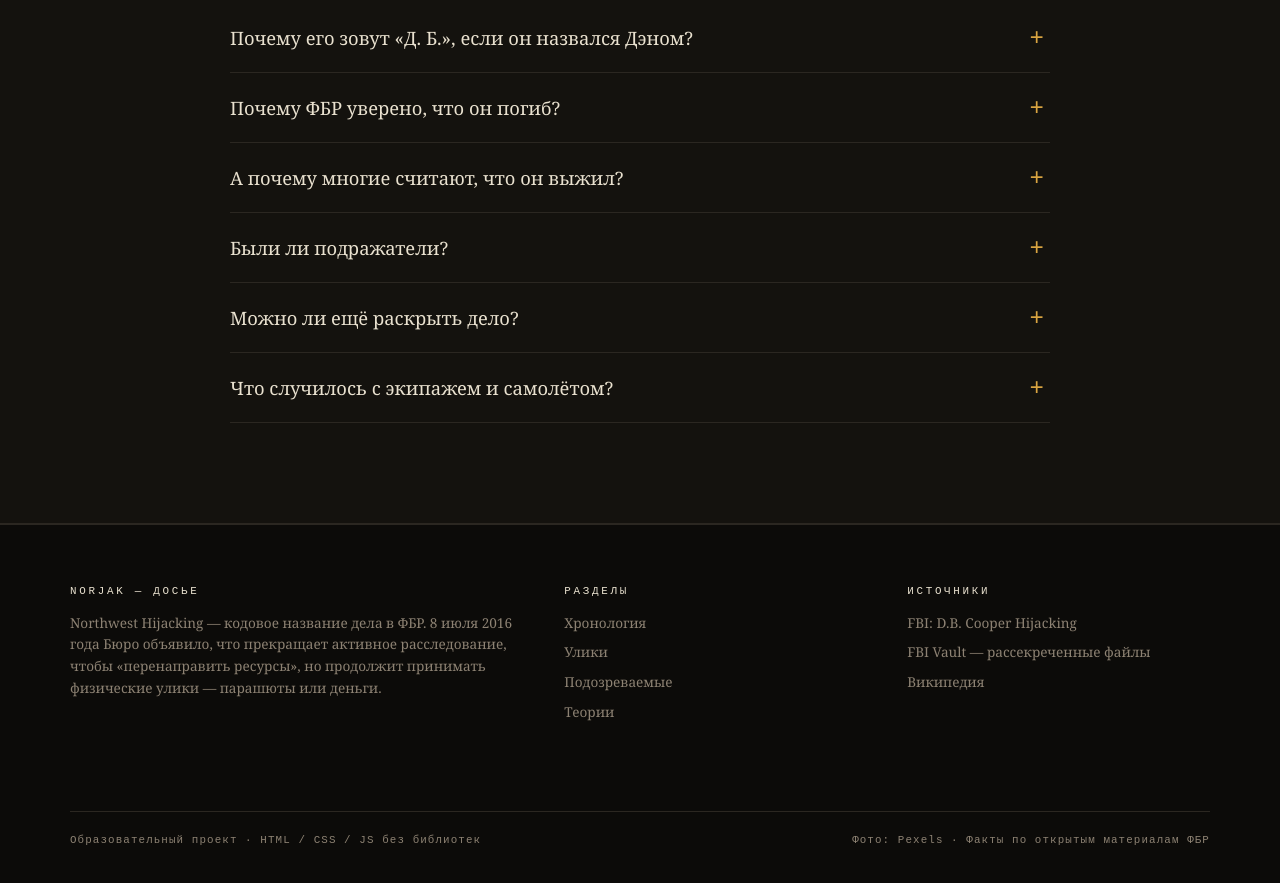
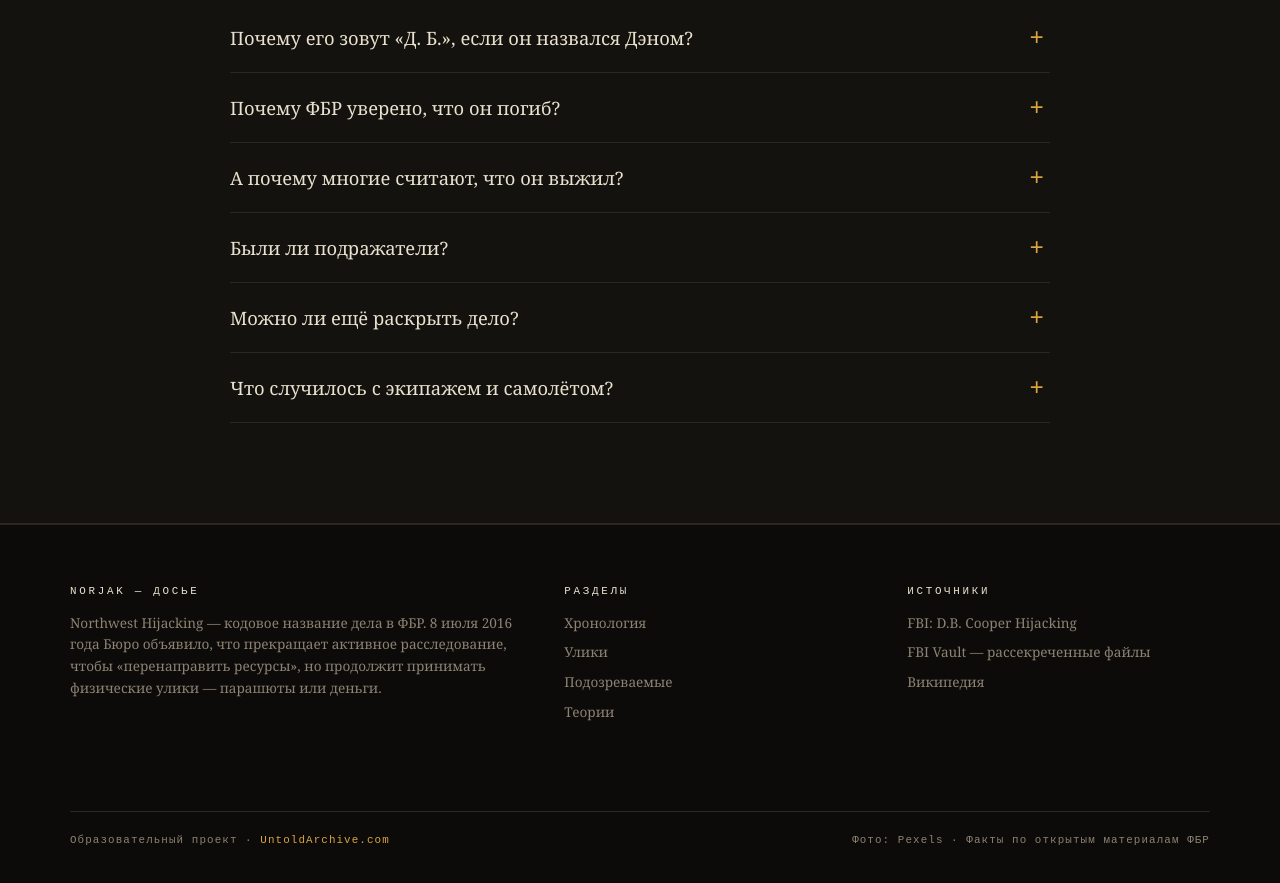
Before and after one commit to WorldMysteries/db-cooper-ru, a plain HTML site: page index.html in a window 1280 px wide. Shown: the part 10101-10984 px from the top of the page. Drawn offline with Linux system fonts and the light colour scheme.

Commit message:
Update footer educational project link

```diff
--- a/index.html
+++ b/index.html
@@ -579,7 +579,7 @@
       </ul>
     </div>
     <div class="copy">
-      <span>Образовательный проект · HTML / CSS / JS без библиотек</span>
+      <span>Образовательный проект · <a href="https://untoldarchive.com/ru/">UntoldArchive.com</a></span>
       <span>Фото: Pexels · Факты по открытым материалам ФБР</span>
     </div>
   </div>
```
